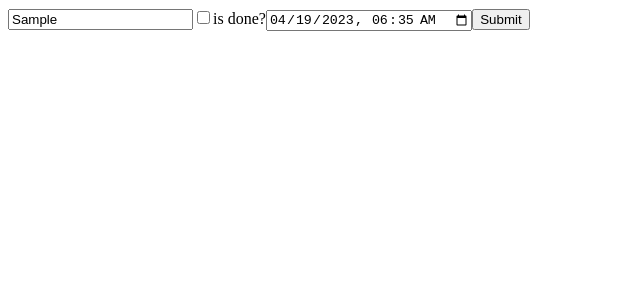
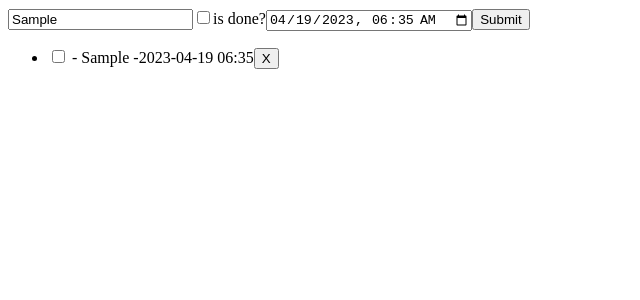
Before and after one commit to freshcodeAlice/fm-2023-react-welcome, a React (Create React App) app: page / in a window 1280 px wide. Both pictures are taken after typing "Sample" into the empty fields and a click on the button "Submit". Shown: the top 300 px of the page, without its empty margins (0-640 px from the left). Built offline with nearby package versions, Linux system fonts and the light colour scheme.

Commit message:
checkbox + delete task resolve

```diff
--- /dev/null
+++ b/src/components/ToDoList/ToDoForm/index.js
@@ -0,0 +1,68 @@
+import React, { Component } from 'react';
+import {format} from 'date-fns';
+
+class ToDoForm extends Component {
+    constructor(props) {
+        super(props);
+        this.state = {
+            todoBody: '',
+            isDone: false,
+            deadline: new Date()
+        }
+    }
+
+    submitHandler = (event) => {
+        event.preventDefault();
+      this.props.callback(this.state);
+    }
+
+    generalHandler = ({target}) => {
+        switch(target.type) {
+            case 'text': {
+                this.setState({
+                    todoBody: target.value
+                 });
+                 break;
+            }
+            case 'checkbox': {
+                this.setState({
+                     isDone: target.checked
+                 });
+                 break;
+            }
+            case 'datetime-local': {
+                this.setState({
+                 deadline: new Date(target.value)
+              });
+              break;
+            }
+        }
+    }
+
+
+    /*
+
+    handler = ({target: {name, value}}) => {
+        this.setState({
+            [name]: value
+        })
+    }
+
+     */
+
+
+
+    render() {
+        const {todoBody, isDone, deadline} = this.state;
+        return (
+            <form onSubmit={this.submitHandler}>
+                <input type="text" value={todoBody} onChange={this.generalHandler}/>
+                <label><input type="checkbox" checked={isDone} onChange={this.generalHandler}/>is done?</label>
+                <input type="datetime-local" value={format(deadline, "yyyy-MM-dd hh:mm")} onChange={this.generalHandler}/>
+                <button>Submit</button>
+            </form>
+        );
+    }
+}
+
+export default ToDoForm;
--- /dev/null
+++ b/src/components/ToDoList/ToDoItem/index.js
@@ -0,0 +1,33 @@
+import React from 'react';
+import {format} from 'date-fns';
+
+
+/*
+Parent -> Child  ---- props
+Child -> Parent ----- callback(props)
+
+Child1 -> Child2 ------ Child1 -> Parent -> Child2
+*/
+
+
+const ToDoItem = (props) => {
+    const {isDone, todoBody, deadline, id} = props.todo;
+
+    const changeCheckbox = (event) => {
+        props.change(event.target.checked, id);
+    }
+
+    const deleteChange = () => {
+        props.delete(id);
+    }
+
+    return (
+        <li>
+            <input type="checkbox" checked={isDone} onChange={changeCheckbox}/> - <span>{todoBody}</span> -
+            <span>{format(deadline, "yyyy-MM-dd hh:mm")}</span>
+            <button onClick={deleteChange}>X</button>
+        </li>
+    );
+}
+
+export default ToDoItem;
--- a/src/components/ToDoList/index.js
+++ b/src/components/ToDoList/index.js
@@ -1,98 +1,58 @@
 import React, { Component } from 'react';
-import {format} from 'date-fns';
+import ToDoForm from './ToDoForm';
+import ToDoItem from './ToDoItem';
 
 class ToDoList extends Component {
     constructor(props) {
         super(props);
         this.state = {
-            todo: '',
-            isDone: false,
-            deadline: new Date()
-        }
-    }
-/*
-керовані компоненти:
-1. Маємо стан, який співпадає з кероманим елементом
-2. Керований елемент (input) в кожний момент часу відображає в якості свого value те, що лежить в стані
-3. При зміні даних (при взаємодії) з інпутом маємо ПРИЗВОДИТИ до зміни стану
-
-
-*/
-
-
-
-    submitHandler = (event) => {
-        event.preventDefault();
-        console.log(this.state);
-    }
-
-
-    // changeInputHandler = (event) => {
-    //     this.setState({
-    //         todo: event.target.value
-    //     })
-    // }
-
-    // checkboxHandler = (event) => {
-
-    //     this.setState({
-    //         isDone: event.target.checked
-    //     })
-    // }
-
-    // dateHandler = (event) => {
-
-    //      this.setState({
-    //          deadline: new Date(event.target.value)
-    //      })
-    // }
-
-    generalHandler = ({target}) => {
-        switch(target.type) {
-            case 'text': {
-                this.setState({
-                    todo: target.value
-                 });
-                 break;
-            }
-            case 'checkbox': {
-                this.setState({
-                     isDone: target.checked
-                 });
-                 break;
-            }
-            case 'datetime-local': {
-                this.setState({
-                 deadline: new Date(target.value)
-              });
-              break;
-            }
+            todoList: []
         }
     }
 
+   addNewItem = (data) => {
+    const {todoList} = this.state;
+    this.setState({
+        todoList: [...todoList,{
+            ...data,
+            id: todoList.length
+        }]
+    })
+   }
 
-    /*
+   changeItem = (newIsDone, id) => {
+    const {todoList} = this.state;
+    const newList = todoList.map((td) => {
+        if (td.id === id) {
+            td.isDone = newIsDone
+        }
+        return td
+    });
+    this.setState({
+        todoList: newList
+    })
+   }
 
-    handler = ({target: {name, value}}) => {
-        this.setState({
-            [name]: value
-        })
-    }
 
-     */
+   deleteItem = (id) => {
+    const {todoList} = this.state;
+    const filtered = todoList.filter(td => td.id !== id);
+    this.setState({
+        todoList: filtered
+    })
+   }
 
     render() {
-        const {todo, isDone, deadline} = this.state;
+        const {todoList} = this.state;
+        const liMap = todoList.map(todo => <ToDoItem
+                                                todo={todo} key={todo.id}
+                                                change={this.changeItem}
+                                                delete={this.deleteItem}/>)
         return (
             <>
-                <form onSubmit={this.submitHandler}>
-                    <input type="text" value={todo} onChange={this.generalHandler}/>
-                    <label><input type="checkbox" checked={isDone} onChange={this.generalHandler}/>is done?</label>
-                    <input type="datetime-local" value={format(deadline, "yyyy-MM-dd hh:mm")} onChange={this.generalHandler}/>
-                    <button>Submit</button>
-                </form>
+                <ToDoForm callback={this.addNewItem}/>
                 <ul>
-
+                {liMap}
                 </ul>
             </>
         );
@@ -100,3 +60,12 @@ class ToDoList extends Component {
 }
 
 export default ToDoList;
+
+
+
+/*
+Реалізувати:
+1. Можливість оновлення isDone в кожної ToDoItem окремо
+2. Можливість видалення ToDoItem
+
+*/
```
